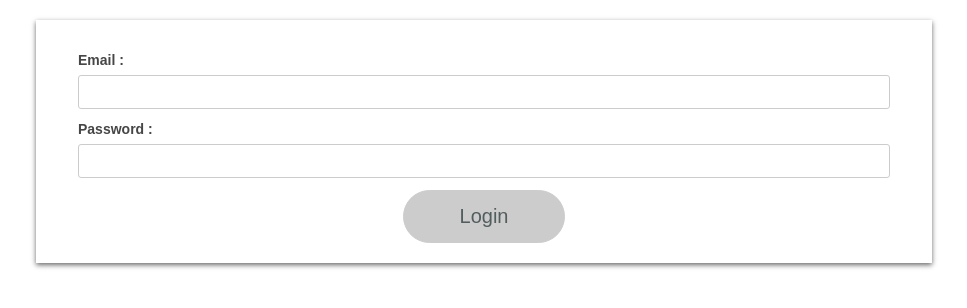
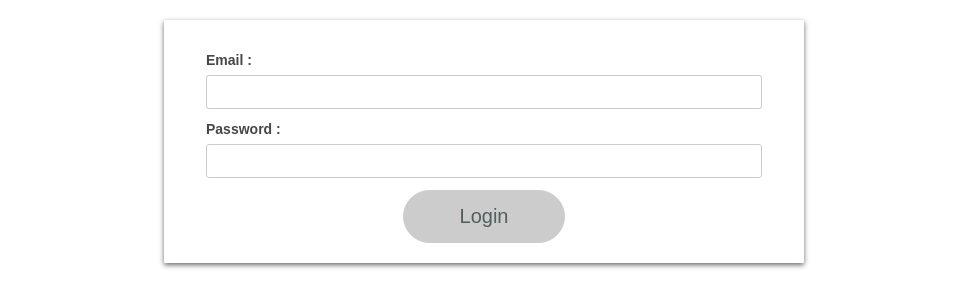
Before and after one commit to majidali129/React-State-Management-Project, a React (Create React App) app: page / in a window 1280 px wide. Shown: the top 308 px of the page, without its empty margins (156-1123 px from the left). Built offline with nearby package versions, Linux system fonts and the light colour scheme.

Commit message:
minor changes

```diff
--- a/src/components/Form/Login.module.css
+++ b/src/components/Form/Login.module.css
@@ -6,7 +6,7 @@ html{
     font-family: sans-serif ;
 }
 .login{
-    width: 70%;
+    width: 50%;
     margin: 2em auto;
     padding: 2em 3em ;
 }
```
